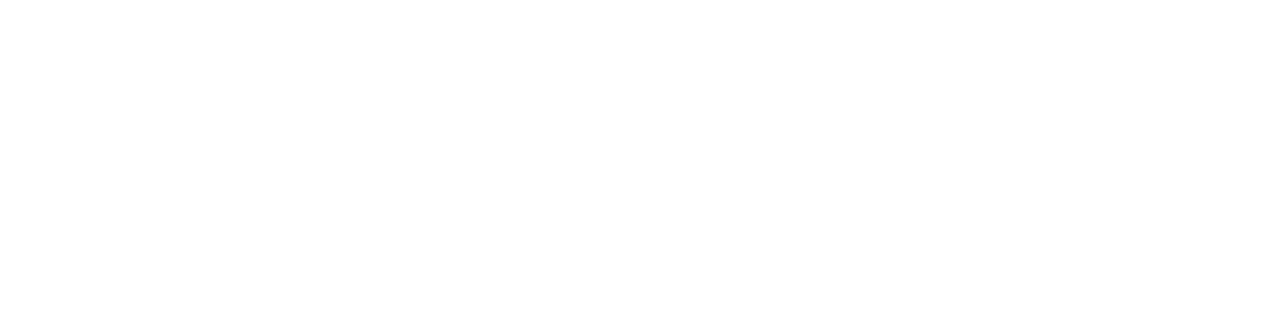
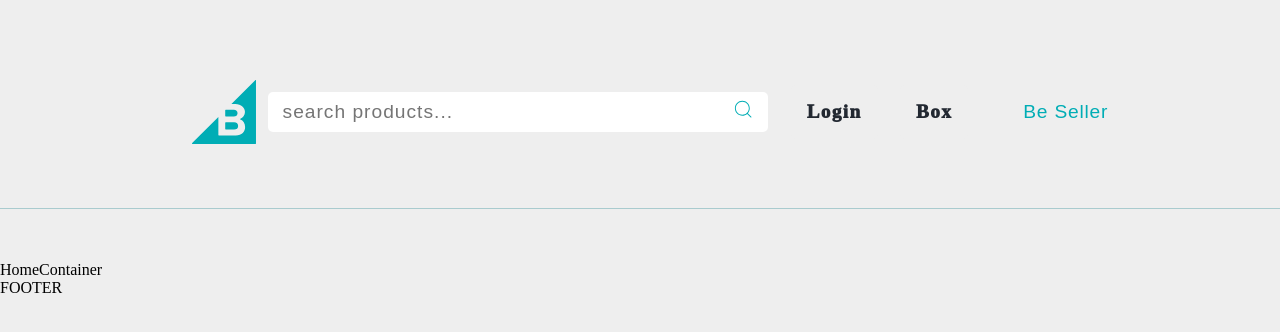
Before and after one commit to SaidARSLAN/E-CommercePRO, a Next.js app: page / in a window 1280 px wide. Shown: the top 332 px of the page. Built offline with nearby package versions, Linux system fonts and the light colour scheme.

Commit message:
Added navbar design

```diff
--- a/app/layout.tsx
+++ b/app/layout.tsx
@@ -1,4 +1,7 @@
-
+import Header from "@/components/header/page"
+import '../styles/reset.css'
+import '../styles/global.css'
+import Footer from "@/components/footer/page"
 
 export default function RootLayout({
   children,
@@ -7,7 +10,11 @@
 }) {
   return (
     <html lang="en">
-      <body>{children}</body>
+      <body className="container">
+        <Header />
+        <main>{children}</main>
+        <Footer />
+        </body>
     </html>
   )
 }
--- a/app/page.tsx
+++ b/app/page.tsx
@@ -1,9 +1,10 @@
+import HomeContainer from '@/containers/home'
+import React from 'react'
 
-
-export default function Home() {
+const HomePage = () => {
   return (
-    <div>
-
-    </div>
+    <HomeContainer />
   )
 }
+
+export default HomePage
--- /dev/null
+++ b/components/footer/page.tsx
@@ -0,0 +1,11 @@
+import React from 'react'
+
+const Footer = () => {
+  return (
+    <footer>
+        FOOTER
+    </footer>
+  )
+}
+
+export default Footer
--- /dev/null
+++ b/components/header/page.tsx
@@ -0,0 +1,30 @@
+import Link from 'next/link'
+import React from 'react'
+import styles from './styles.module.css'
+import { CiSearch } from "react-icons/ci";
+import { SiBigcommerce } from "react-icons/si";
+
+const Header = () => {
+    return (
+        <header className={styles.header}>
+            <div className={styles.logo}>
+            <SiBigcommerce />
+            </div>
+            <div className={styles.navbar}>
+            <div className={styles.search}>
+                <input type="text" placeholder='search products...'/>
+                <button><CiSearch /></button>
+            </div>
+            <nav className={styles.links}>
+                <Link href='/login'>Login</Link>
+                <Link href='/box'>Box</Link>
+            </nav>
+            <div>
+                <button className={styles.seller}>Be Seller</button>
+            </div>
+            </div>
+        </header>
+    )
+}
+
+export default Header
--- /dev/null
+++ b/components/header/styles.module.css
@@ -0,0 +1,92 @@
+.header {
+    width: 100%;
+    height: 80%;
+    padding: 1rem 12rem 0rem 12rem;
+    display: grid;
+    grid-template-columns: 1fr 100%;
+    border-bottom: 1px solid #a9cbce;
+    background-color: #EEEEEE;
+}
+
+.logo {
+    color: #00ADB5;
+    letter-spacing: -1px;
+    cursor: default;
+    display: flex;
+    align-items: center;
+    font-size: 4rem;
+    cursor: pointer;
+}
+
+.navbar {
+
+    display: flex;
+    align-items: center;
+    justify-content: space-evenly;
+
+}
+.search {
+    width: 500px;
+    position: relative;
+}
+.search input {
+    width: 100%;
+    height: 40px;
+    padding: 1rem 0.8rem;
+    font-size: 1.2rem;
+    letter-spacing: 1px;
+    border-radius: 5px;
+    border: none;
+    border:  2px solid white;
+}
+.search input:focus {
+
+    outline: none;
+    border: 2px solid #00ADB5;
+}
+.search input:hover{
+    border: 2px solid #00ADB5;
+}
+.search button {
+    position: absolute;
+    height: 100%;
+    right: 0px;
+    background-color: transparent;
+    font-size: 1.4rem;
+    cursor: pointer;
+    border: none;
+    color: #00ADB5;
+    width: 50px;
+    border-radius: 5px;
+}
+.links {
+    width: 200px;
+    display: flex;
+    justify-content: space-around;
+}
+.links a {
+    text-decoration: none;
+    color: #222831;
+    background-color: #393E46;
+    padding: 1rem 1rem;
+    border-radius: 5px;
+    font-size: 1.2rem;
+    font-weight: 1000;
+    letter-spacing: 1.4px;
+    background-color: #EEEEEE;
+}
+.links a:hover {
+
+    color: #00ADB5;
+
+}
+
+.seller {
+    padding: 1rem 2rem;
+    border: none;
+    background-color: transparent;
+    color: #00ADB5;
+    font-size: 1.2rem;
+    letter-spacing: 0.8px;
+    cursor: pointer;
+}
--- /dev/null
+++ b/containers/home/index.tsx
@@ -0,0 +1,9 @@
+import React from 'react'
+
+const HomeContainer = () => {
+  return (
+    <div>HomeContainer</div>
+  )
+}
+
+export default HomeContainer
--- /dev/null
+++ b/styles/global.css
@@ -0,0 +1,11 @@
+html,body {
+    background-color: #EEEEEE;
+    font-size: 16px;
+}
+.container {
+
+    display: grid;
+
+    grid-template-rows: 0.5fr auto 1fr;
+
+}
--- /dev/null
+++ b/styles/reset.css
@@ -0,0 +1,8 @@
+* {
+    margin: 0;
+    padding: 0;
+    box-sizing: border-box;
+}
+html,body {
+    height: 100%;
+}
```
Also changed, not shown: package.json (+4 -3 lines), 1 other file (tests, documents, lock files or other folders).
